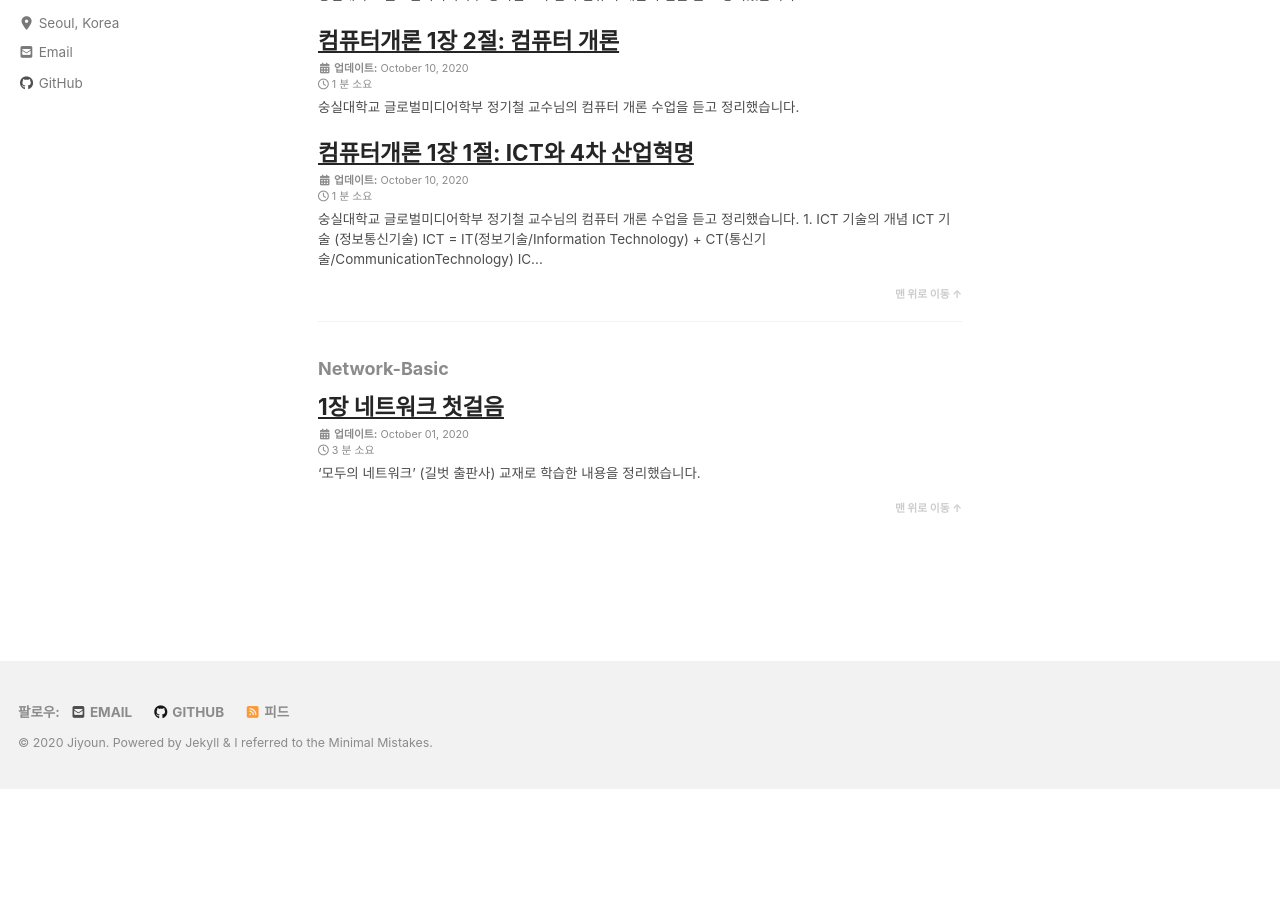
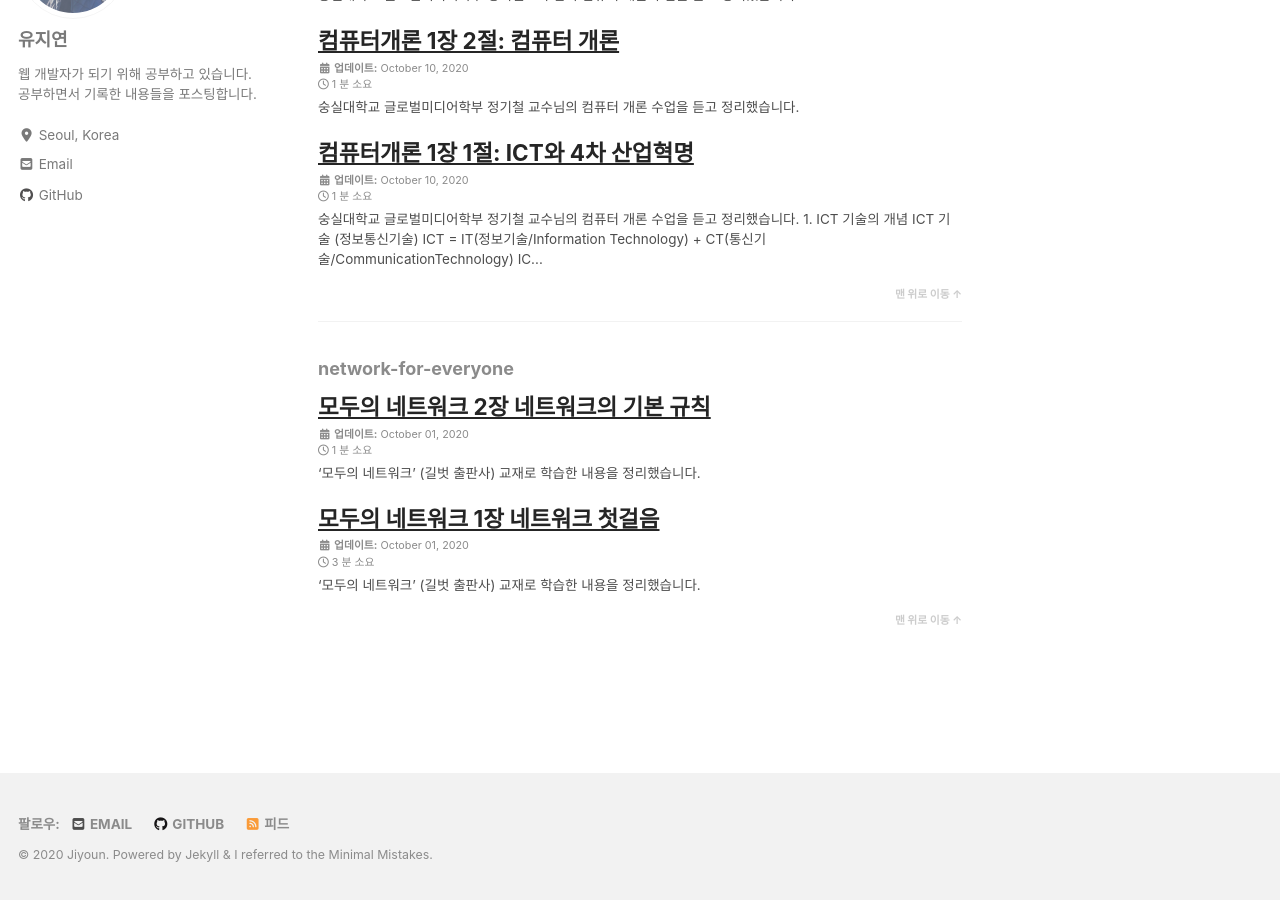
Before and after one commit to Jiyoun-Yoo/jiyoun-yoo.github.io, a Jekyll site: the page built from _pages/tag-archive.md, in a window 1280 px wide and 900 px high, scrolled down 820 px. Built offline with Jekyll 4.4.1, drawn with Linux system fonts in a browser that asks for light colours; cached includes are drawn as plain includes; nearby versions of some CDN libraries; before the commit the page ends 1609 px from its top, so only the background shows below that; some of the changed lines change nothing that is shown; some of the changed text lies outside the part shown.

Commit message:
network-for-everyone

```diff
--- a/_posts/2020/network-basic/2020-10-01-network-basic-chapter01.markdown
+++ b/_posts/2020/network/2020-10-01-network-for-everyone-chapter01.markdown
@@ -1,5 +1,5 @@
 ---
-title: '1장 네트워크 첫걸음'
+title: '모두의 네트워크 1장 네트워크 첫걸음'
 layout: single
 author_profile: true
 read_time: true
@@ -7,9 +7,9 @@
 share: true
 related: true
 categories:
-- Network-Basic
+- Network
 tag:
-- Network-Basic
+- network-for-everyone
 toc: true
 toc_sticky: true
 toc_label: Contents
@@ -48,16 +48,15 @@
 - 큰 데이터가 있더라도 작게 나누어서 보내야 한다.
 - 큰 데이터를 그대로 보내면 그 데이터가 네트워크의 대역폭을 너무 많이 차지해서 다른 패킷의 흐름을 막을 위험이 있다.
 
-![패킷이란]({{ https://jiyounyou.github.io/ }}{{ site.baseurl }}/assets/images/post/network-basic/packet.png){: .align-center}{: width="60%" height="60%"}
+![패킷이란]({{ https://jiyounyou.github.io/ }}{{ site.baseurl }}/assets/images/post/network-for-everyone/packet.png){: .align-center}{: width="60%" height="60%"}
 
 - **대역폭** : 일반적으로는 네트워크에서 이용 가능한 최대 전송 속도로 정보를 전송할 수 있는 단위 시간당 전송량을 의미
 - 데이터를 패킷으로 분할하여 전송하는데,  패킷이 도착하면 번호 순으로 정렬하여 원래의 데이터대로 되돌리는 작업을 해야 한다.
-- 예) 사진 파일 전송
-  먼저 사진 파일을 패킷으로 분할한다.
-  순서 없이 도착하는 패킷을 순서대로 나열하여 원래 사진으로 만든다.
+### 패킷 사용의 예
+- 사진 파일 전송시 먼저 사진 파일을 패킷으로 분할한다. 그리고 순서 없이 도착하는 패킷을 순서대로 나열하여 원래 사진으로 만든다.
 
-![패킷 사용 예]({{ https://jiyounyou.github.io/ }}{{ site.baseurl }}/assets/images/post/network-basic/packet-example1.png){: .align-center}{: width="60%" height="60%"}
-![패킷 사용 예]({{ https://jiyounyou.github.io/ }}{{ site.baseurl }}/assets/images/post/network-basic/packet-example2.png){: .align-center}{: width="60%" height="60%"}
+![패킷 사용 예]({{ https://jiyounyou.github.io/ }}{{ site.baseurl }}/assets/images/post/network-for-everyone/packet-example1.png){: .align-center}{: width="60%" height="60%"}
+![패킷 사용 예]({{ https://jiyounyou.github.io/ }}{{ site.baseurl }}/assets/images/post/network-for-everyone/packet-example2.png){: .align-center}{: width="60%" height="60%"}
 
 
 ---
@@ -71,7 +70,7 @@
 - 8 bit  = 1 byte
 - 컴퓨터는 기본적으로 바이트 단위로 데이터를 읽고 쓰는 작업을 한다. 이 때, 모든 것을 0과 1의 집합으로만 다룬다.
 
-![비트와 바이트]({{ https://jiyounyou.github.io/ }}{{ site.baseurl }}/assets/images/post/network-basic/bit-byte.png){: .align-center}{: width="80%" height="80%"}
+![비트와 바이트]({{ https://jiyounyou.github.io/ }}{{ site.baseurl }}/assets/images/post/network-for-everyone/bit-byte.png){: .align-center}{: width="80%" height="80%"}
 
 ### **ASCII 코드**
 - American Standard Code for Information Interchange
@@ -79,7 +78,7 @@
   예) 문자 A → ASCII 코드 65
 - 문자도 사진과 마찬가지로 상대방에게 숫자를 패킷으로 나누어서 전송하는데, 받은 쪽에서 패킷을 원래 값으로 되돌리는 작업을 한다.
 
-![아스키 코드]({{ https://jiyounyou.github.io/ }}{{ site.baseurl }}/assets/images/post/network-basic/이미지명.확장자){: .align-center}{: width="60%" height="60%"}
+![아스키 코드]({{ https://jiyounyou.github.io/ }}{{ site.baseurl }}/assets/images/post/network-for-everyone/이미지명.확장자){: .align-center}{: width="60%" height="60%"}
 
 ---
 # LESSON 03 랜과 왠
@@ -94,7 +93,7 @@
   - Wide Area Network(광역 통신망)
   - 지리적으로 넓은 범위에 구축된 네트워크
 
-![랜과 왠]({{ https://jiyounyou.github.io/ }}{{ site.baseurl }}/assets/images/post/network-basic/ranwan.png){: .align-center}{: width="70%" height="70%"}
+![랜과 왠]({{ https://jiyounyou.github.io/ }}{{ site.baseurl }}/assets/images/post/network-for-everyone/ranwan.png){: .align-center}{: width="70%" height="70%"}
 
 ---
 # LESSON 04 가정에서 하는 랜 구성
@@ -119,13 +118,12 @@
   - 외부 사용자와 메일을 주고받으려면 메일 서버를 외부에 공개한다.
   - 외부에서 도메인 이름을 사용하여 회사의 서버에 접속하려면 DNS 서버를 외부에 공개한다.
 
-## 소규모 회사
+### 소규모 회사의 네트워크
 - 회사에서는 서버를 운영하기 위해 서버를 사내에 설치하거나 데이터 센터를 두거나 클라우드(cloud)를 둘 수 있다.
   - **데이터 센터** : 대량의 데이터를 보관하기 위해 데이터 센터를 서버나 네트워크 기기를 설치한 전용 시설
   - **클라우드** : 인터넷을 통해 소프트웨어나 하드웨어 등의 컴퓨팅 서비스를 제공하는 것으로, 인터넷에 접속하기만 하면 언제 어디서든 이용할 수 있다.
 
 ### 온프레미스
-
 - 사내 또는 데이터 센터에 서버를 두고 운영하는 것을 **온프레미스**(on-premise)라고 한다.
 - 사내에서 서버를 운영하는 경우에는 회사 내에 **서버 장비실**을 두고 그곳에 랙(선반)을 설치한다.
 - 랙 안에는 **라우터**와 **스위치**를 설치할 수 있다. 라우터는 주로 무선 랜 기능이 있는 사용한다.
@@ -142,4 +140,4 @@
 - **왠**Wide Area Network, WAN, 원거리 통신망) : 랜을 다시 하나로 묶는 거대한 네트워크다. 특정 도시, 국가, 대륙과 같이 매우 넓은 범위를 연결하는 네트워크를 말한다. 넓은 지역에 설치된 컴퓨터들 간의 정보와 자원을 공유하기에 적합하도록 설계한 컴퓨터 통신망이다.
 - **인터넷 서비스 제공자**(Internet Service Provider, ISP) : 인터넷에 접속하는 수단을 제공하는 주체다. 일반 사용자, 기업체, 기관, 단체 등이 인터넷에 접속하여 인터넷을 이용할 수 있도록 돕는 사업자다. 현재는 KT, U+, SK 브로드밴드와 같은 ISP가 인터넷 서비스를 제공한다.
 - **서버**(server) : 컴퓨터 네트워크에서 다른 컴퓨터에 서비스를 제공하기 위한 컴퓨터 또는 프로그램이다. 반대로 서버에서 보내 주는 정보 서비스를 받는 측 또는 요구하는 측의 컴퓨터 또는 프로그램은 **클라이언트**라고 한다.
-- **DMZ**(DeMilitarized Zone) : 네트워크 구성 중에서 일반적으로 인터넷인 외부 네트워크와 내부 네트워크 사이에 위치한 중간 지대(서브넷)을 말한다. 네트워크의 보안 영역을 ㅗ외부 공격자가 내부 네트워크에 침투하는 것을 막는 역할을 한다.
+- **DMZ**(DeMilitarized Zone) : 네트워크 구성 중에서 일반적으로 인터넷인 외부 네트워크와 내부 네트워크 사이에 위치한 중간 지대(서브넷)을 말한다. 네트워크의 보안 영역을 외부 공격자가 내부 네트워크에 침투하는 것을 막는 역할을 한다.
--- /dev/null
+++ b/_posts/2020/network/2020-10-07-network-for-everyone-chapter02.md
@@ -0,0 +1,75 @@
+---
+title: '모두의 네트워크 2장 네트워크의 기본 규칙'
+layout: single
+author_profile: true
+read_time: true
+comments: true
+share: true
+related: true
+categories:
+- Network
+tag:
+- network-for-everyone
+toc: true
+toc_sticky: true
+toc_label: Contents
+description: 모두의 네트워크(길벗 출판사) 교재로 학습한 내용을 정리했습니다.
+article_tag1: LESSON 06 네트워크의 규칙
+article_tag2: LESSON 07 OSI 모델과 TCP/IP 모델
+article_tag3: LESSON 08 캡슐화와 역캡슐화
+article_section: 네트워크
+meta_keywords: 모두의 네트워크, network-basic
+last_modified_at: '2020-10-01 22:00:00 +0800'
+---
+
+**'모두의 네트워크'** (길벗 출판사) 교재로 학습한 내용을 정리했습니다.
+
+---
+# LESSON 06 네트워크의 규칙
+## 프로토콜이란?
+- **통신을 하기 위한 규칙**을 프로토콜이라고 한다.
+- 불어를 못하는 한국인과 한국어를 못하는 프랑스인이 서로의 언어로 대화를 시도한다면, 말이 통하지 않는다. 이럴 경우, 영어로 대화한다는 규칙을 정해서 대화할 수 있다.
+- 편지를 배송하기 위해서는 편지를 쓸 때부터 상대방에게 도착할 떄까지 `편지를 쓰는 규칙`, `편지를 보내는 규칙`, `우체국의 규칙` 등 **서로 영향을 주지 않고 독립적인** 여러 규칙을 거쳐야 한다.
+
+---
+# LESSON 07 OSI 모델과 TCP/IP 모델
+## 1. OSI 모델이란?
+- OSI 모델은 네트워크 기술의 기본이 되는 모델이다. ISO라는국제 표준화 기구에서 OSI 모델이라는 표준 규격을 제정했다.
+  - **ISO** : International Organization for Standardization(국제 표준화기구)
+  - **규격** : 기술적인 사항에 대해 재정한 기준을 말하는데 보통은 기술적 표준을 의미
+
+### OSI 모델의 7계층
+- 컴퓨터에서 컴퓨터로 데이터를 전송할 때 컴퓨터 내부에서는 여러가지 일을 하는데, 이런 일을 일곱 개 계층으로 나누어서 한다.
+- 이 때 그 일곱 개 **계층**이 아래의 그림과 같은 OSI 모델이다. 계층 대신 **레이어**라는 용어를 사용하기도 한다.
+
+![OSI 모델]({{ https://jiyounyou.github.io/ }}{{ site.baseurl }}/assets/images/post/network-for-everyone/OSI-model1.png){: .align-center}{: width="80%" height="80%"}
+- 통신할 때 데이터는 맨 위의 응용 계층에서 순차적으로 아래 계층으로 전달된다.
+
+- 각 계층에 대한 설명
+![OSI 모델]({{ https://jiyounyou.github.io/ }}{{ site.baseurl }}/assets/images/post/network-for-everyone/OSI-model2.png){: .align-center}{: width="80%" height="80%"}
+
+- 데이터를 전송하는 쪽(**송신 측**)은 데이터를 보내기 위해서 상위 층에서 하위 층으로 데이터를 전달한다.
+- **각 계층은 독립적**이므로 데이터가 전달되는 동안에 다른 계층의 영향을 받지 않는다.
+- 데이터를 받는 쪽(**수신 측**)은 하위 계층에서 상위 계층으로 각 계층을 통해 전달된 데이터를 받게 된다.
+![OSI 모델에서 데이터 송수신]({{ https://jiyounyou.github.io/ }}{{ site.baseurl }}/assets/images/post/network-for-everyone/OSI-model3.png){: .align-center}{: width="80%" height="80%"}
+
+## ICP/IP 모델이란?
+- TCP/IP 모델은 4계층으로 이루어져 있다.
+- 각 계층에는 다양한 프로토콜이 있다.
+![TCP/IP 모델]({{ https://jiyounyou.github.io/ }}{{ site.baseurl }}/assets/images/post/network-for-everyone/TCP-IP-model1.png){: .align-center}{: width="80%" height="80%"}
+
+- OSI 모델의 응용 계층, 표현 계층, 세션 계층이 TCP/IP 모델에서는 응용 계층으로 합쳐져 있다.
+![TCP/IP 모델]({{ https://jiyounyou.github.io/ }}{{ site.baseurl }}/assets/images/post/network-for-everyone/TCP-IP-model2.png){: .align-center}{: width="80%" height="80%"}
+
+---
+# LESSON 08 캡슐화와 역캡슐화
+## 1. 캡슐화와 역캡슐화란?
+### 캡슐화
+- 데이터를 보내려면 데이터의 앞부분에 전송하는 데 필요한 정보를 붙여서 다음 계층으로 보내야 하는데, 이 정보를 **헤더**라고 한다.
+- 헤더에는 **데이터를 전달받을 상대방에 대한 정보**도 포함되어 있다.
+
+![캡슐화]({{ https://jiyounyou.github.io/ }}{{ site.baseurl }}/assets/images/post/network-for-everyone/capsulation.png){: .align-center}{: width="80%" height="80%"}
+- 이처럼 헤더를 붙여나가는 것을 **캡슐화**라 한다.
+
+### 역캡슐화
+- 데이터를 받는 쪽에서는 헤더를 하나씩 제거해야 하는데, 이것을 역캡슐화라고 한다.
```
Also changed, not shown: assets/images/post/network-for-everyone/OSI-model1.png (added), assets/images/post/network-for-everyone/OSI-model2.png (added), assets/images/post/network-for-everyone/OSI-model3.png (added), assets/images/post/network-for-everyone/TCP-IP-model1.png (added), assets/images/post/network-for-everyone/TCP-IP-model2.png (added), assets/images/post/network-for-everyone/bit-byte.png (renamed from assets/images/post/network-basic/bit-byte.png), assets/images/post/network-for-everyone/capsulation.png (added), assets/images/post/network-for-everyone/packet-example1.png (renamed from assets/images/post/network-basic/packet-example1.png), assets/images/post/network-for-everyone/packet-example2.png (renamed from assets/images/post/network-basic/packet-example2.png), assets/images/post/network-for-everyone/packet.png (renamed from assets/images/post/network-basic/packet.png), assets/images/post/network-for-everyone/ranwan.png (renamed from assets/images/post/network-basic/ranwan.png).
